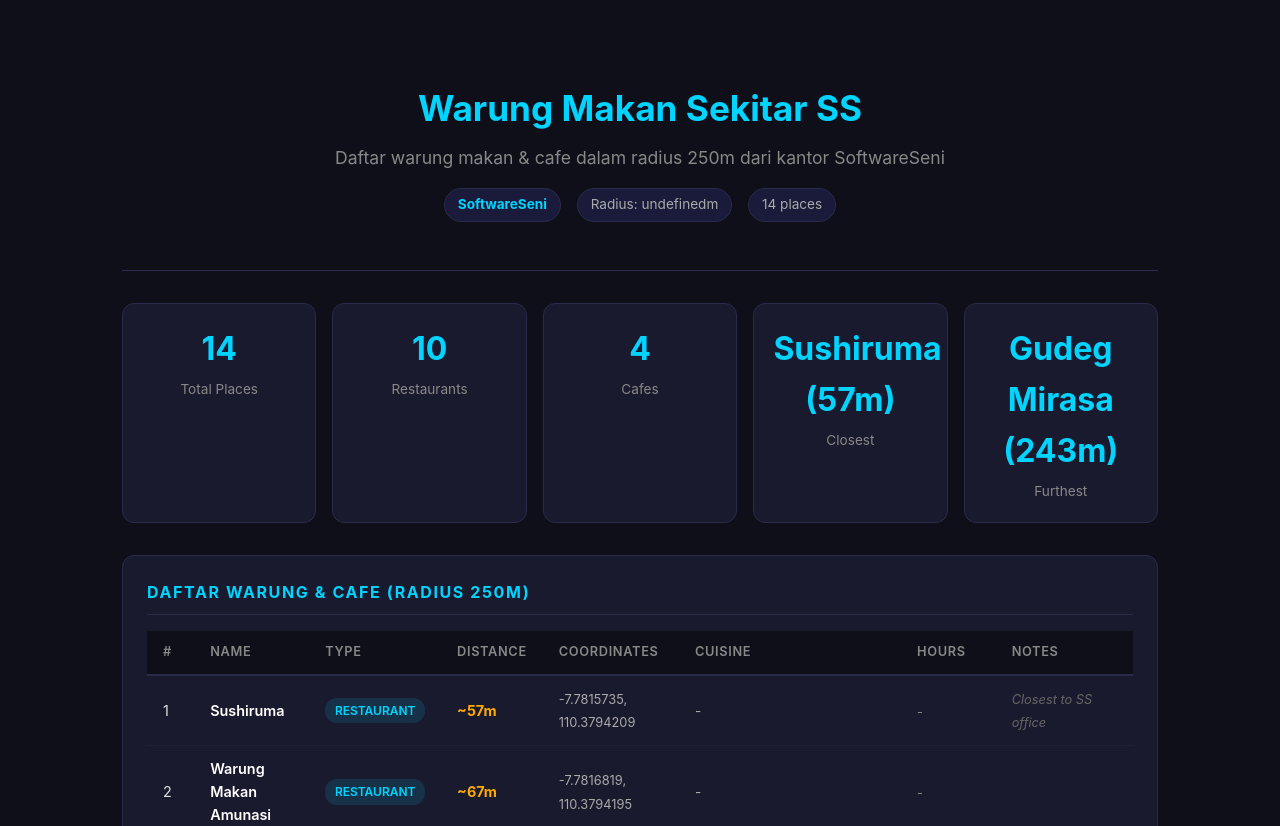
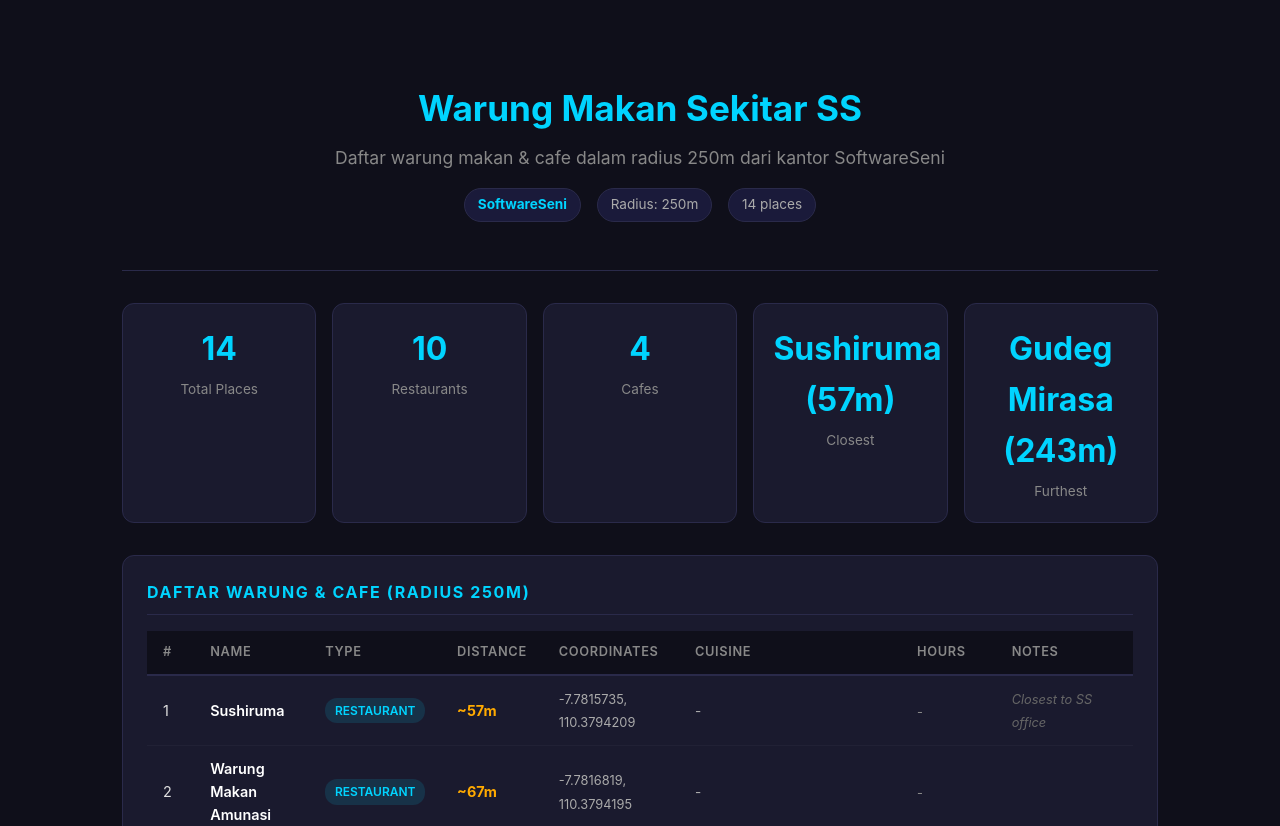
Before and after one commit to dimasbaguspm/warung-makan-sekitar-ss, a plain HTML site: page index.html in a window 1280 px wide. Shown: the top 826 px of the page. Drawn offline with Linux system fonts and the light colour scheme.

Commit message:
fix: data.radius -> data.radius_meters
Minor fix: JS references data.radius but field is radius_meters.

```diff
--- a/index.html
+++ b/index.html
@@ -178,7 +178,7 @@
         document.getElementById('project-name').textContent = data.project;
         document.getElementById('tagline').textContent = data.tagline;
         document.getElementById('location-meta').innerHTML = '<strong>' + data.location.split('—')[0].trim() + '</strong>';
-        document.getElementById('radius-meta').textContent = 'Radius: ' + data.radius + 'm';
+        document.getElementById('radius-meta').textContent = 'Radius: ' + data.radius_meters + 'm';
         document.getElementById('total-meta').textContent = data.summary.total + ' places';
 
         // Summary cards
@@ -225,7 +225,7 @@
         });
 
         document.getElementById('summary-text').textContent =
-          `${data.summary.restaurants} restaurants and ${data.summary.cafes} cafes within ${data.radius}m from SoftwareSeni office. Closest: ${data.summary.closest}. Furthest: ${data.summary.furthest}.`;
+          `${data.summary.restaurants} restaurants and ${data.summary.cafes} cafes within ${data.radius_meters}m from SoftwareSeni office. Closest: ${data.summary.closest}. Furthest: ${data.summary.furthest}.`;
         document.getElementById('source-text').textContent = data.sources.join(', ');
       })
       .catch(e => {
```
